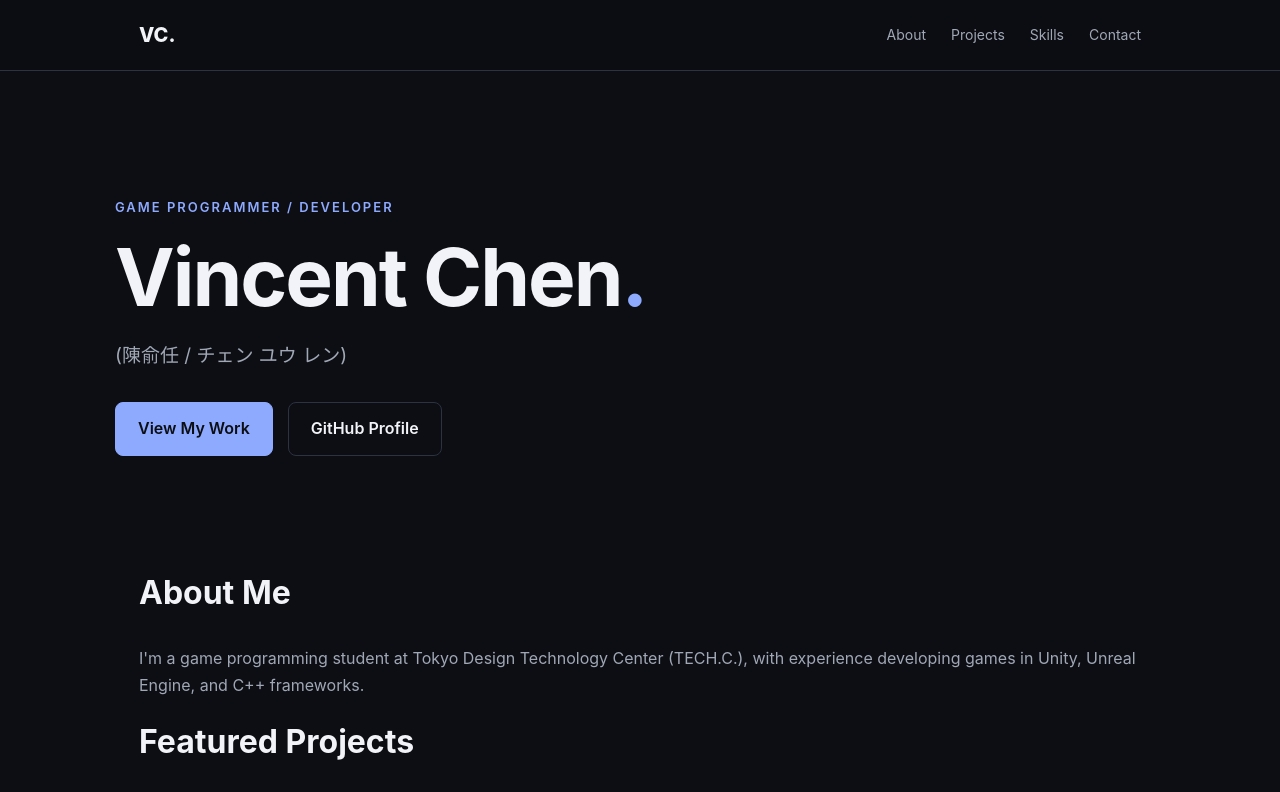
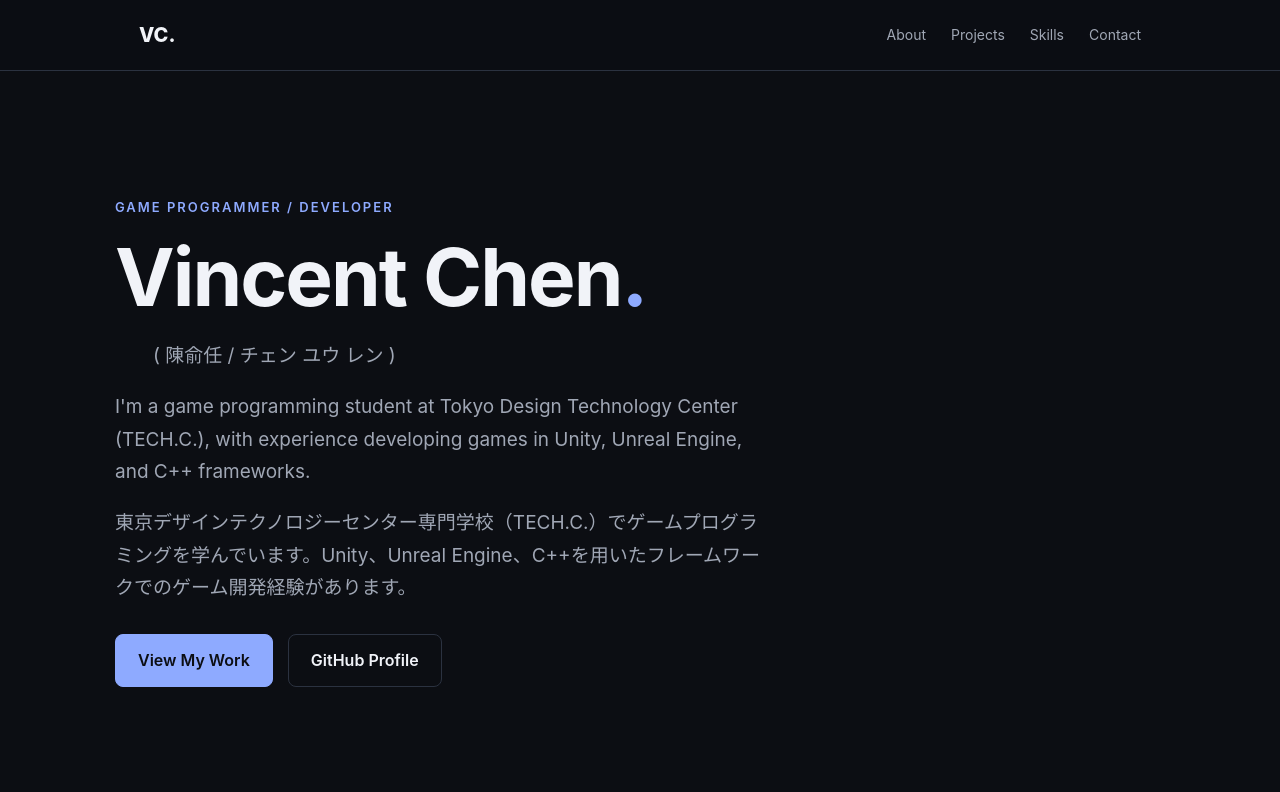
Before and after one commit to VincentCYR7/vincentcyr7.github.io, a plain HTML site: page index.html in a window 1280 px wide. Shown: the top 792 px of the page. Drawn offline with Linux system fonts and the light colour scheme.

Commit message:
Update index.html

```diff
--- a/index.html
+++ b/index.html
@@ -207,8 +207,14 @@
     <section class="hero container">
       <div class="eyebrow">Game Programmer / Developer</div>
       <h1>Vincent Chen<span style="color:var(--accent)">.</span></h1>
+      <p class="intro" style="text-indent: 2em;">
+        ( 陳俞任 / チェン ユウ レン )
+      </p>
       <p class="intro">
-        (陳俞任 / チェン ユウ レン)
+        I'm a game programming student at Tokyo Design Technology Center (TECH.C.), with experience developing games in Unity, Unreal Engine, and C++ frameworks.
+      </p>
+      <p class = "intro">
+      東京デザインテクノロジーセンター専門学校（TECH.C.）でゲームプログラミングを学んでいます。Unity、Unreal Engine、C++を用いたフレームワークでのゲーム開発経験があります。
       </p>
       <div class="buttons">
         <a class="button primary" href="#projects">View My Work</a>
```
